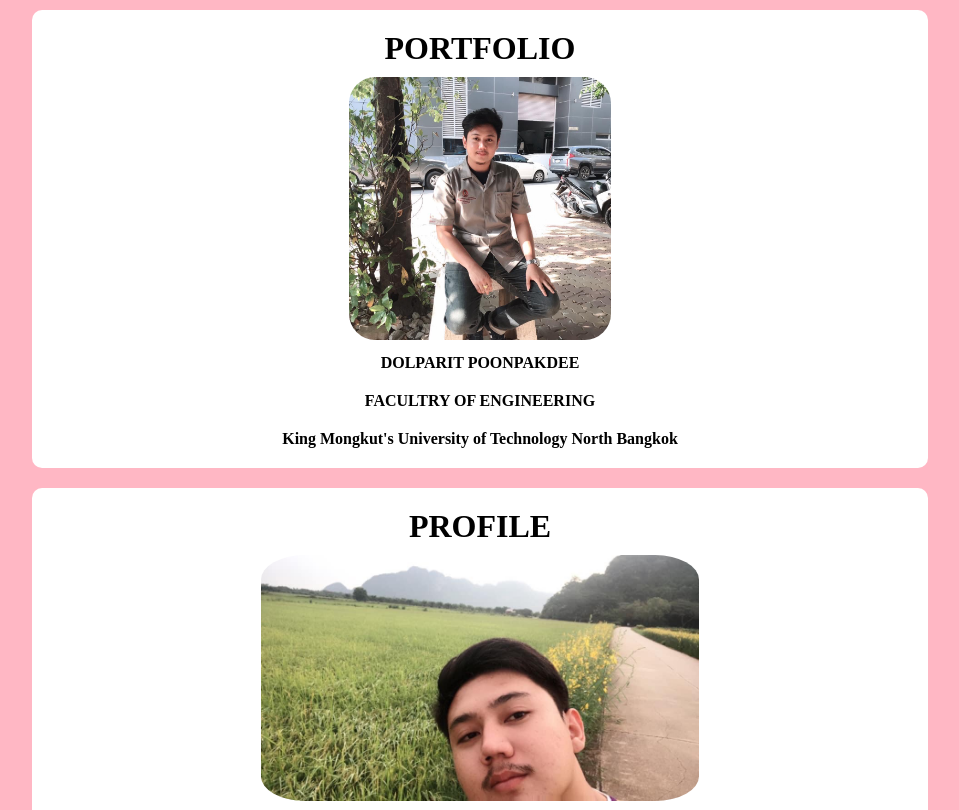
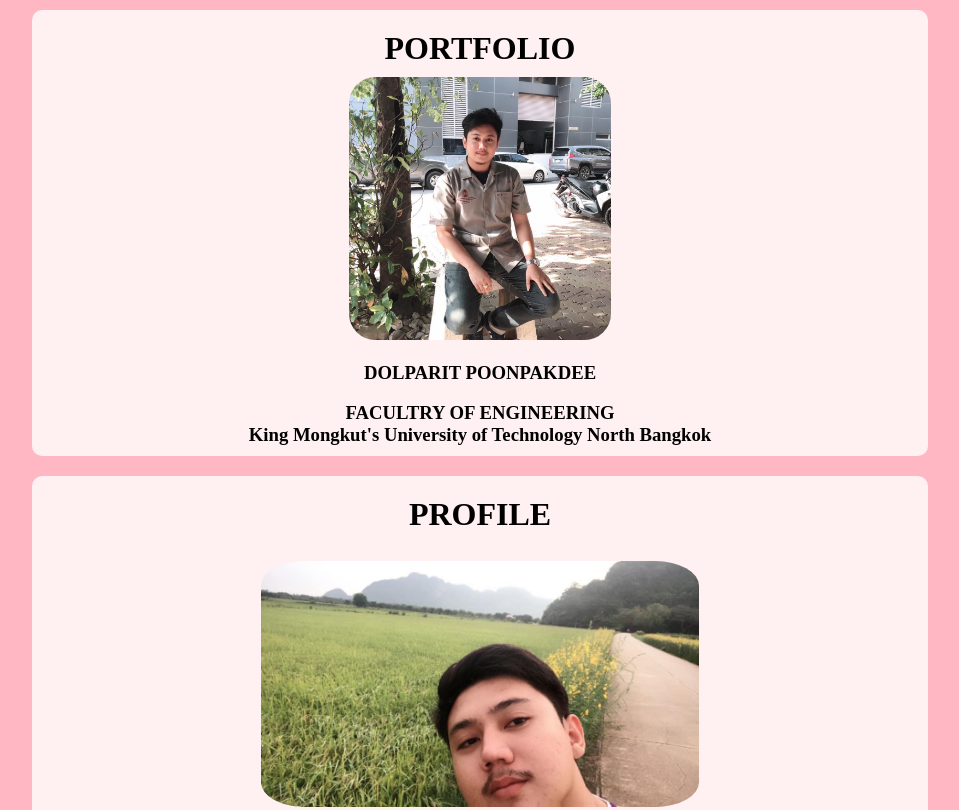
Before and after one commit to Dolparit/Dolparit.github.io, a plain HTML site: page index.html in a window 1280 px wide. Shown: the top 810 px of the page, without its empty margins (160-1119 px from the left). Drawn offline with Linux system fonts and the light colour scheme.

Commit message:
Dolparit

```diff
--- a/index.html
+++ b/index.html
@@ -13,15 +13,15 @@
         <div class="portfolio">
             <div class="center">
                 <h1>PORTFOLIO</h1>
-                <img src="Picture/Profile.jpg" class="myprofile">
-                <h4>DOLPARIT POONPAKDEE</h4>
-                <h4>FACULTRY OF ENGINEERING</h4>
-                <h4>King Mongkut's University of Technology North Bangkok</h4>
+                <img src="Picture/Profile.jpg" class="myprofile"> <br><br>
+                <h3>DOLPARIT POONPAKDEE</h3> <br>
+                <h3>FACULTRY OF ENGINEERING</h3>
+                <h3>King Mongkut's University of Technology North Bangkok</h3>
             </div>
         </div>
         <div class="profile">
             <div class="center">
-                <h1>PROFILE</h1>
+                <h1>PROFILE</h1> <br>
                 <img src="Picture/pro2.jpg">
             </div>
             <div class="content">
@@ -69,7 +69,7 @@
         </div>
         <div class="exp">
             <div class="center">
-                <h1>PREVIOS WORK</h1>
+                <h1>EXPERIENCE</h1>
             </div>
             <div class="content">
                 <h4>Engineer 2021</h4>
@@ -77,14 +77,14 @@
                     <li>GI.Industry Co.,Ltd.</li>
                     <li>QA Engineer</li>
                     <li>Product quality check.</li>
-                    <li>Check and test the operation of the electric training kit.</li>
+                    <li>Check and test the operation of the electric training kit.</li> <br>
                 </ol>
                 <h4>Engineer 2018</h4>
                 <ol>
                     <li>Limited Partnerchip Just Engineering.</li>
                     <li>Installation of electrical systems in industrial plants.</li>
                     <li>Install electrical systems in buildings.</li>
-                    <li>electrical cabinet (Main Distribution Board), MDB.</li>
+                    <li>electrical cabinet (Main Distribution Board), MDB.</li> <br>
                 </ol>
                 <h4>Engineer 2016</h4>
                 <ol>
--- a/style.css
+++ b/style.css
@@ -18,7 +18,7 @@ body{
 .exp,
 .skill,
 .contact{
-    background-color: #fff;
+    background-color: #fff0f1;
     width: 70%;
     margin: 10px;
     border-radius: 10px;
@@ -45,6 +45,7 @@ body{
 .content{
     padding: 10px;
     text-align: start;
+    font-size: 1.5rem;
 }
 ol li{
     list-style: none;
```
